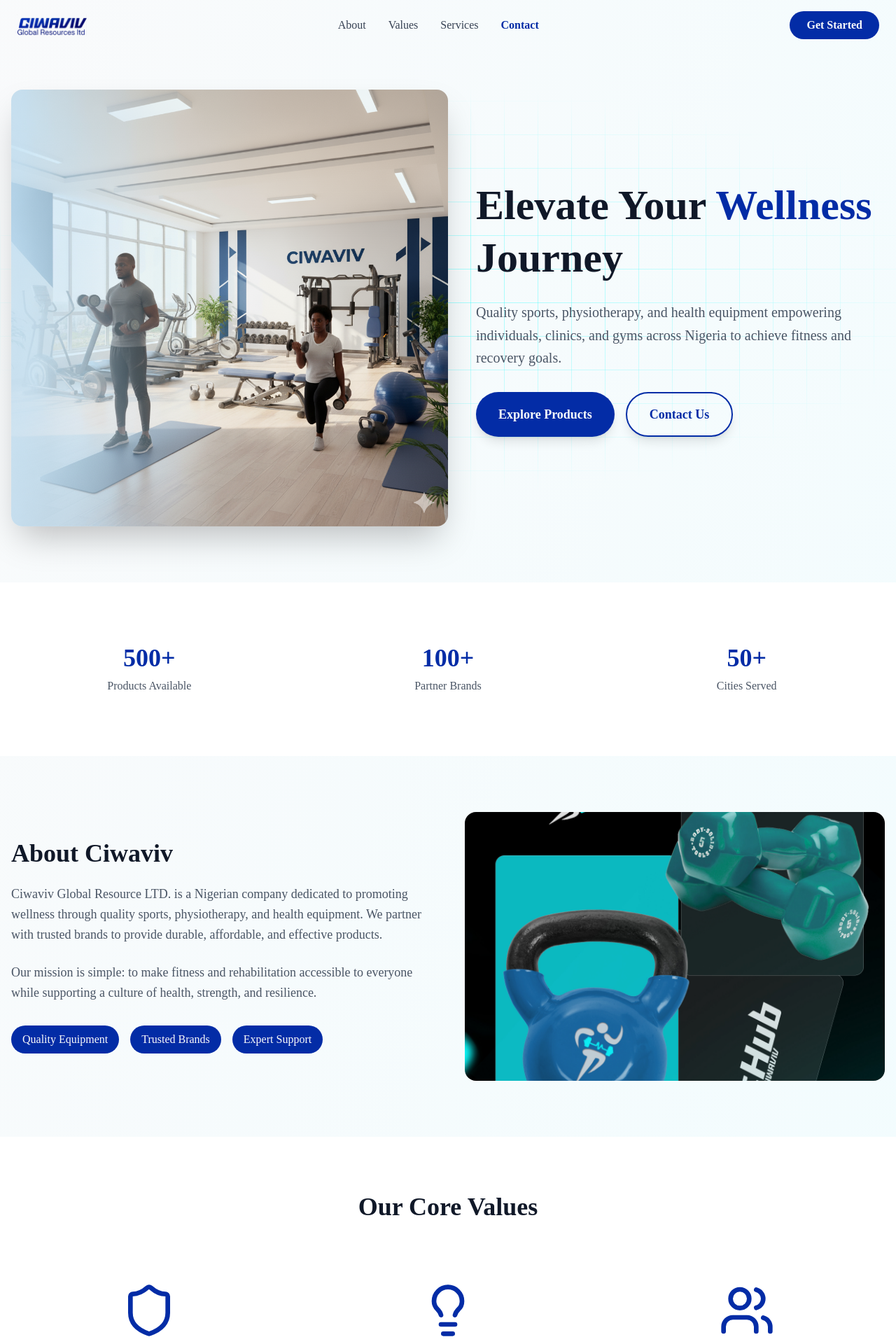
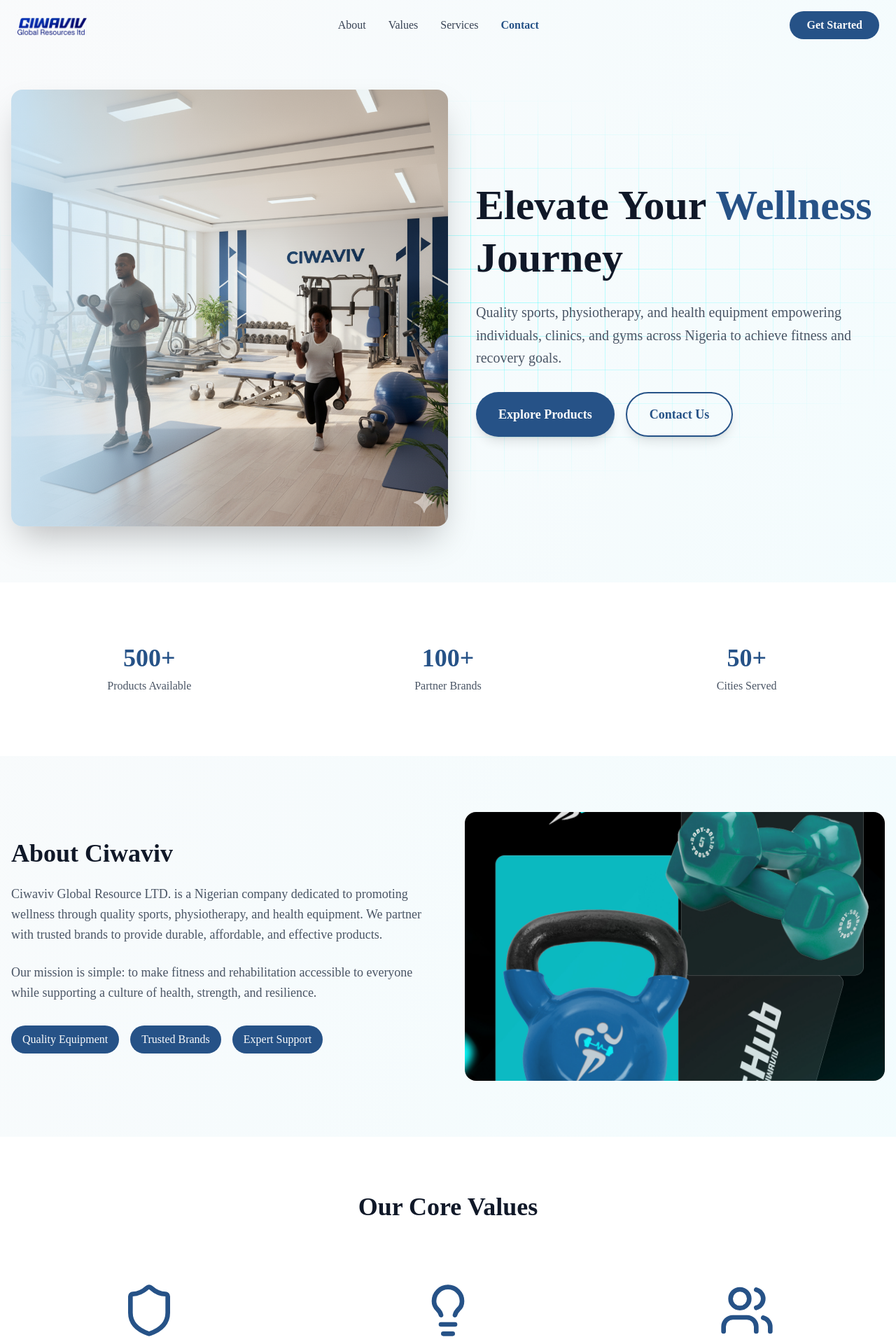
Before and after one commit to Kariaki58/ciwaviv_landing_page, a Next.js app: page / in a window 1280 px wide. Shown: the top 1920 px of the page at 70% size. Built offline with nearby package versions, Linux system fonts and the light colour scheme.

Commit message:
fixed site and seo

```diff
--- a/app/page.tsx
+++ b/app/page.tsx
@@ -134,8 +134,8 @@
                 onClick={() => handleScrollToSection(item.id)}
                 className={`transition-colors flex items-center space-x-1 ${
                   activeSection === item.id
-                    ? 'text-[#032ca6] font-semibold'
-                    : 'text-gray-700 hover:text-[#032ca6]'
+                    ? 'text-[#265287] font-semibold'
+                    : 'text-gray-700 hover:text-[#265287]'
                 }`}
               >
                 <span>{item.label}</span>
@@ -147,7 +147,7 @@
           <div className="md:hidden flex items-center space-x-4">
             <button
               onClick={() => setIsMobileMenuOpen(!isMobileMenuOpen)}
-              className="text-gray-700 hover:text-[#032ca6] transition-colors p-2"
+              className="text-gray-700 hover:text-[#265287] transition-colors p-2"
             >
               <Menu className="w-6 h-6" />
             </button>
@@ -156,7 +156,7 @@
           {/* Desktop CTA Button */}
           <button
             onClick={() => router.push('https://fithub.ng')}
-            className="hidden md:flex items-center space-x-2 bg-[#032ca6] text-gray-50 px-6 py-2 rounded-full hover:bg-[#032ca6ce] transition-colors text-base font-semibold"
+            className="hidden md:flex items-center space-x-2 bg-[#265287] text-gray-50 px-6 py-2 rounded-full hover:bg-[#265287ce] transition-colors text-base font-semibold"
           >
             <span>Get Started</span>
           </button>
@@ -207,7 +207,7 @@
             {/* CTA Button */}
             <button
               onClick={() => router.push('https://fithub.ng')}
-              className="w-full mt-8 flex items-center justify-center space-x-2 bg-[#032ca6] text-gray-900 px-6 py-4 rounded-full hover:bg-[#00e6e6] transition-colors text-base font-semibold"
+              className="w-full mt-8 flex items-center justify-center space-x-2 bg-[#265287] text-gray-900 px-6 py-4 rounded-full hover:bg-[#00e6e6] transition-colors text-base font-semibold"
             >
               <span>Get Started</span>
             </button>
@@ -219,7 +219,7 @@
                 {/* Clickable email */}
                 <a
                   href="mailto:admin@ciwaviv.com"
-                  className="flex items-center space-x-3 text-gray-600 hover:text-[#032ca6] transition-colors"
+                  className="flex items-center space-x-3 text-gray-600 hover:text-[#265287] transition-colors"
                 >
                   <Mail className="w-4 h-4" />
                   <span className="text-sm">admin@ciwaviv.com</span>
@@ -228,7 +228,7 @@
                 {/* Clickable phone */}
                 <a
                   href="tel:08036862816"
-                  className="flex items-center space-x-3 text-gray-600 hover:text-[#032ca6] transition-colors"
+                  className="flex items-center space-x-3 text-gray-600 hover:text-[#265287] transition-colors"
                 >
                   <Phone className="w-4 h-4" />
                   <span className="text-sm">08036862816</span>
@@ -263,7 +263,7 @@
             </div>
             <div className="lg:w-1/2 text-center lg:text-left mb-10 lg:mb-0 lg:pl-10">
               <h1 className="text-4xl sm:text-5xl md:text-6xl font-bold text-gray-900 mb-4 sm:mb-6 leading-tight">
-                Elevate Your <span className="text-[#032ca6]">Wellness</span> Journey
+                Elevate Your <span className="text-[#265287]">Wellness</span> Journey
               </h1>
               <p className="text-lg sm:text-xl text-gray-600 mb-6 sm:mb-8 max-w-2xl mx-auto lg:mx-0 leading-relaxed">
                 Quality sports, physiotherapy, and health equipment empowering individuals,
@@ -272,13 +272,13 @@
               <div className="flex flex-col sm:flex-row gap-3 sm:gap-4 justify-center lg:justify-start">
                 <button
                   onClick={() => router.push('https://fithub.ng/shop')}
-                  className="bg-[#032ca6] text-gray-50 px-6 py-3 sm:px-8 sm:py-4 rounded-full hover:bg-[#032ca6ce] transition-all transform hover:scale-105 text-base sm:text-lg font-semibold shadow-lg hover:shadow-xl"
+                  className="bg-[#265287] text-gray-50 px-6 py-3 sm:px-8 sm:py-4 rounded-full hover:bg-[#265287ce] transition-all transform hover:scale-105 text-base sm:text-lg font-semibold shadow-lg hover:shadow-xl"
                 >
                   Explore Products
                 </button>
                 <button
                   onClick={() => handleScrollToSection('contact')}
-                  className="border-2 border-[#032ca6] text-[#032ca6] px-6 py-3 sm:px-8 sm:py-4 rounded-full hover:bg-[#032ca6] hover:text-gray-900 transition-all text-base sm:text-lg font-semibold shadow-lg hover:shadow-xl"
+                  className="border-2 border-[#265287] text-[#265287] px-6 py-3 sm:px-8 sm:py-4 rounded-full hover:bg-[#265287] hover:text-gray-900 transition-all text-base sm:text-lg font-semibold shadow-lg hover:shadow-xl"
                 >
                   Contact Us
                 </button>
@@ -294,19 +294,19 @@
           <div className="grid grid-cols-1 md:grid-cols-3 gap-6 sm:gap-8 text-center">
             <ScrollAnimation>
               <div className="p-4 sm:p-6">
-                <div className="text-3xl sm:text-4xl font-bold text-[#032ca6] mb-2">500+</div>
+                <div className="text-3xl sm:text-4xl font-bold text-[#265287] mb-2">500+</div>
                 <div className="text-gray-600 text-sm sm:text-base">Products Available</div>
               </div>
             </ScrollAnimation>
             <ScrollAnimation delay={200}>
               <div className="p-4 sm:p-6">
-                <div className="text-3xl sm:text-4xl font-bold text-[#032ca6] mb-2">100+</div>
+                <div className="text-3xl sm:text-4xl font-bold text-[#265287] mb-2">100+</div>
                 <div className="text-gray-600 text-sm sm:text-base">Partner Brands</div>
               </div>
             </ScrollAnimation>
             <ScrollAnimation delay={400}>
               <div className="p-4 sm:p-6">
-                <div className="text-3xl sm:text-4xl font-bold text-[#032ca6] mb-2">50+</div>
+                <div className="text-3xl sm:text-4xl font-bold text-[#265287] mb-2">50+</div>
                 <div className="text-gray-600 text-sm sm:text-base">Cities Served</div>
               </div>
             </ScrollAnimation>
@@ -331,9 +331,9 @@
                   supporting a culture of health, strength, and resilience.
                 </p>
                 <div className="flex flex-wrap gap-2 sm:gap-4">
-                  <div className="bg-[#032ca6] bg-opacity-20 text-gray-50 px-3 py-1 sm:px-4 sm:py-2 rounded-full text-sm sm:text-base font-medium">Quality Equipment</div>
-                  <div className="bg-[#032ca6] bg-opacity-20 text-gray-50 px-3 py-1 sm:px-4 sm:py-2 rounded-full text-sm sm:text-base font-medium">Trusted Brands</div>
-                  <div className="bg-[#032ca6] bg-opacity-20 text-gray-50 px-3 py-1 sm:px-4 sm:py-2 rounded-full text-sm sm:text-base font-medium">Expert Support</div>
+                  <div className="bg-[#265287] bg-opacity-20 text-gray-50 px-3 py-1 sm:px-4 sm:py-2 rounded-full text-sm sm:text-base font-medium">Quality Equipment</div>
+                  <div className="bg-[#265287] bg-opacity-20 text-gray-50 px-3 py-1 sm:px-4 sm:py-2 rounded-full text-sm sm:text-base font-medium">Trusted Brands</div>
+                  <div className="bg-[#265287] bg-opacity-20 text-gray-50 px-3 py-1 sm:px-4 sm:py-2 rounded-full text-sm sm:text-base font-medium">Expert Support</div>
                 </div>
               </div>
             </ScrollAnimation>
@@ -360,7 +360,7 @@
             <ScrollAnimation>
               <div className="text-center p-4 sm:p-6">
                 <div className="w-16 h-16 sm:w-20 sm:h-20  bg-opacity-20 rounded-full flex items-center justify-center mx-auto mb-4 sm:mb-6">
-                  <Shield className="w-8 h-8 sm:w-20 sm:h-20 text-[#032ca6]" />
+                  <Shield className="w-8 h-8 sm:w-20 sm:h-20 text-[#265287]" />
                 </div>
                 <h3 className="text-lg text-gray-800 sm:text-xl font-bold mb-3 sm:mb-4">Quality You Can Trust</h3>
                 <p className="text-gray-600 text-sm sm:text-base">
@@ -373,7 +373,7 @@
             <ScrollAnimation delay={200}>
               <div className="text-center p-4 sm:p-6">
                 <div className="w-16 h-16 sm:w-20 sm:h-20 bg-opacity-20 rounded-full flex items-center justify-center mx-auto mb-4 sm:mb-6">
-                  <Lightbulb className="w-8 h-8 sm:w-20 sm:h-20 text-[#032ca6]" />
+                  <Lightbulb className="w-8 h-8 sm:w-20 sm:h-20 text-[#265287]" />
                 </div>
                 <h3 className="text-lg sm:text-xl text-gray-800 font-bold mb-3 sm:mb-4">Innovation That Inspires</h3>
                 <p className="text-gray-600 text-sm sm:text-base">
@@ -386,7 +386,7 @@
             <ScrollAnimation delay={400}>
               <div className="text-center p-4 sm:p-6">
                 <div className="w-16 h-16 sm:w-20 sm:h-20 bg-opacity-20 rounded-full flex items-center justify-center mx-auto mb-4 sm:mb-6">
-                  <Users className="w-8 h-8 sm:w-20 sm:h-20 text-[#032ca6]" />
+                  <Users className="w-8 h-8 sm:w-20 sm:h-20 text-[#265287]" />
                 </div>
                 <h3 className="text-lg sm:text-xl text-gray-800 font-bold mb-3 sm:mb-4">Community & Care</h3>
                 <p className="text-gray-600 text-sm sm:text-base">
@@ -459,7 +459,7 @@
       </section>
 
       {/* CTA Section */}
-      <section className="py-16 sm:py-20 bg-[#032ca6]">
+      <section className="py-16 sm:py-20 bg-[#265287]">
         <div className="container mx-auto px-4 text-center">
           <ScrollAnimation>
             <h2 className="text-3xl sm:text-4xl font-bold text-gray-50 mb-4 sm:mb-6">
@@ -488,7 +488,7 @@
             <ScrollAnimation>
               <div className="text-center bg-white rounded-2xl p-6 sm:p-8 shadow-lg hover:shadow-xl transition-shadow border">
                 <div className="w-14 h-14 sm:w-16 sm:h-16  bg-opacity-20 rounded-full flex items-center justify-center mx-auto mb-4 sm:mb-6">
-                  <Building className="w-8 h-8 sm:w-12 sm:h-12 text-[#032ca6]" />
+                  <Building className="w-8 h-8 sm:w-12 sm:h-12 text-[#265287]" />
                 </div>
                 <h3 className="text-xl text-gray-800 sm:text-2xl font-bold mb-3 sm:mb-4">Head Office</h3>
                 <p className="text-gray-600 leading-relaxed text-sm sm:text-base">
@@ -502,7 +502,7 @@
             <ScrollAnimation delay={200}>
               <div className="text-center bg-white rounded-2xl p-6 sm:p-8 shadow-lg hover:shadow-xl transition-shadow border">
                 <div className="w-14 h-14 sm:w-16 sm:h-16 bg-opacity-20 rounded-full flex items-center justify-center mx-auto mb-4 sm:mb-6">
-                  <MapPin className="w-8 h-8 sm:w-12 sm:h-12 text-[#032ca6]" />
+                  <MapPin className="w-8 h-8 sm:w-12 sm:h-12 text-[#265287]" />
                 </div>
                 <h3 className="text-xl sm:text-2xl text-gray-800 font-bold mb-3 sm:mb-4">Branch Office</h3>
                 <p className="text-gray-600 leading-relaxed text-sm sm:text-base">
@@ -532,10 +532,10 @@
             <div>
               <h4 className="font-bold mb-3 sm:mb-4 text-sm sm:text-base">Quick Links</h4>
               <ul className="space-y-1 sm:space-y-2 text-gray-400 text-sm sm:text-base">
-                <li><a href="#about" className="hover:text-[#032ca6] transition-colors">About</a></li>
-                <li><a href="#values" className="hover:text-[#032ca6] transition-colors">Values</a></li>
-                <li><a href="#services" className="hover:text-[#032ca6] transition-colors">Services</a></li>
-                <li><a href="#contact" className="hover:text-[#032ca6] transition-colors">Contact</a></li>
+                <li><a href="#about" className="hover:text-[#265287] transition-colors">About</a></li>
+                <li><a href="#values" className="hover:text-[#265287] transition-colors">Values</a></li>
+                <li><a href="#services" className="hover:text-[#265287] transition-colors">Services</a></li>
+                <li><a href="#contact" className="hover:text-[#265287] transition-colors">Contact</a></li>
               </ul>
             </div>
 
@@ -547,7 +547,7 @@
                 <li>
                   <a
                     href="mailto:admin@ciwaviv.com"
-                    className="flex items-center space-x-2 hover:text-[#032ca6] transition-colors"
+                    className="flex items-center space-x-2 hover:text-[#265287] transition-colors"
                   >
                     <Mail className="w-4 h-4" />
                     <span>admin@ciwaviv.com</span>
@@ -558,7 +558,7 @@
                 <li>
                   <a
                     href="tel:08036862816"
-                    className="flex items-center space-x-2 hover:text-[#032ca6] transition-colors"
+                    className="flex items-center space-x-2 hover:text-[#265287] transition-colors"
                   >
                     <Phone className="w-4 h-4" />
                     <span>08036862816</span>
@@ -573,13 +573,13 @@
             <div>
               <h4 className="font-bold mb-3 sm:mb-4 text-sm sm:text-base">Follow Us</h4>
               <div className="flex space-x-3 sm:space-x-4">
-                <div className="w-8 h-8 sm:w-10 sm:h-10 bg-gray-800 rounded-full flex items-center justify-center hover:bg-[#032ca6] hover:text-gray-900 transition-colors cursor-pointer">
+                <div className="w-8 h-8 sm:w-10 sm:h-10 bg-gray-800 rounded-full flex items-center justify-center hover:bg-[#265287] hover:text-gray-900 transition-colors cursor-pointer">
                   <span className="text-white text-sm sm:text-base">f</span>
                 </div>
-                <div className="w-8 h-8 sm:w-10 sm:h-10 bg-gray-800 rounded-full flex items-center justify-center hover:bg-[#032ca6] hover:text-gray-900 transition-colors cursor-pointer">
+                <div className="w-8 h-8 sm:w-10 sm:h-10 bg-gray-800 rounded-full flex items-center justify-center hover:bg-[#265287] hover:text-gray-900 transition-colors cursor-pointer">
                   <span className="text-white text-sm sm:text-base">t</span>
                 </div>
-                <div className="w-8 h-8 sm:w-10 sm:h-10 bg-gray-800 rounded-full flex items-center justify-center hover:bg-[#032ca6] hover:text-gray-900 transition-colors cursor-pointer">
+                <div className="w-8 h-8 sm:w-10 sm:h-10 bg-gray-800 rounded-full flex items-center justify-center hover:bg-[#265287] hover:text-gray-900 transition-colors cursor-pointer">
                   <span className="text-white text-sm sm:text-base">i</span>
                 </div>
               </div>
```
